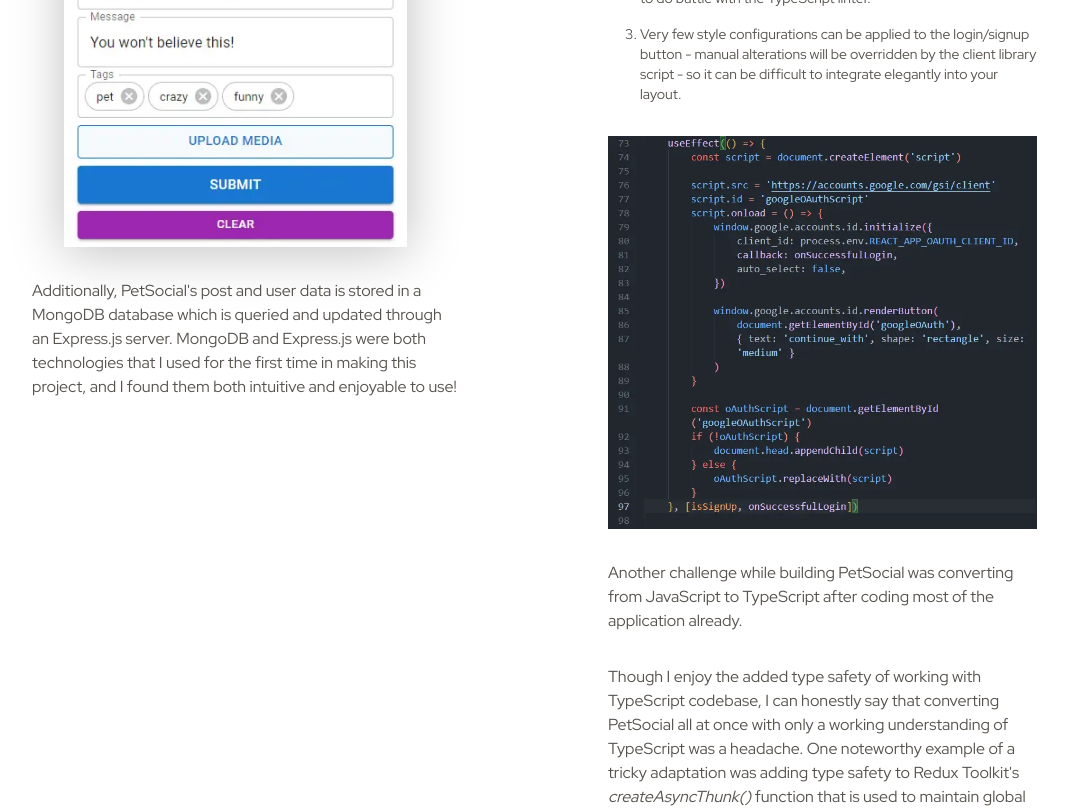
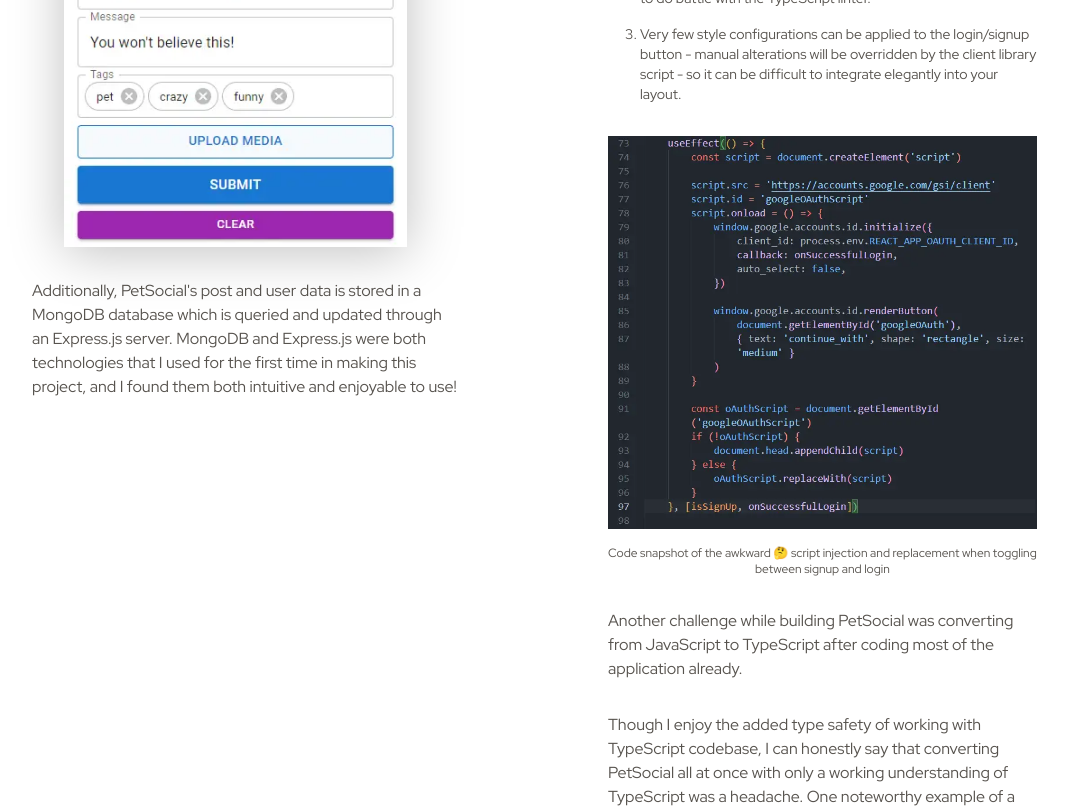
Before and after one commit to julianlk522/portfo, a Next.js app: page /petsocial in a window 1280 px wide. Shown: the part 1600-2408 px from the top of the page, without its empty margins (64-1132 px from the left). Built offline with nearby package versions, Linux system fonts and the light colour scheme.

Commit message:
update dancingFakeButton to clip visible corner patches in lightMode, fix dancing.tsx mainImg bottom whitespace, add caption to oAuthScriptImg in petsocial.tsx

```diff
--- a/pages/dancing.tsx
+++ b/pages/dancing.tsx
@@ -300,7 +300,7 @@ function DancingButtonDetails({ darkMode }) {
 				</div>
 				<motion.div
 					id='mainImgWrapper'
-					className='my-32'
+					className='my-32 text-[0px]'
 					style={
 						darkMode
 							? {
--- a/pages/petsocial.tsx
+++ b/pages/petsocial.tsx
@@ -292,9 +292,9 @@ function PetSocialDetails({ darkMode }) {
 									integrate elegantly into your layout.
 								</li>
 							</ol>
-							<div
+							<figure
 								id='oAuthScriptImgWrapper'
-								className='relative mx-auto flex h-auto justify-center md:w-auto'
+								className='relative mx-auto flex h-auto flex-col justify-center text-center md:w-auto'
 							>
 								<Image
 									alt='Code snapshot of the OAuth client script injection'
@@ -302,7 +302,12 @@ function PetSocialDetails({ darkMode }) {
 									objectFit='cover'
 									objectPosition='top'
 								/>
-							</div>
+								<figcaption className='mt-4 text-xs'>
+									Code snapshot of the awkward 🤔 script
+									injection and replacement when toggling
+									between signup and login
+								</figcaption>
+							</figure>
 							<p>
 								Another challenge while building PetSocial was
 								converting from JavaScript to TypeScript after
```
Also changed, not shown: public/projectDetails/dancingFakeButton.webp.
